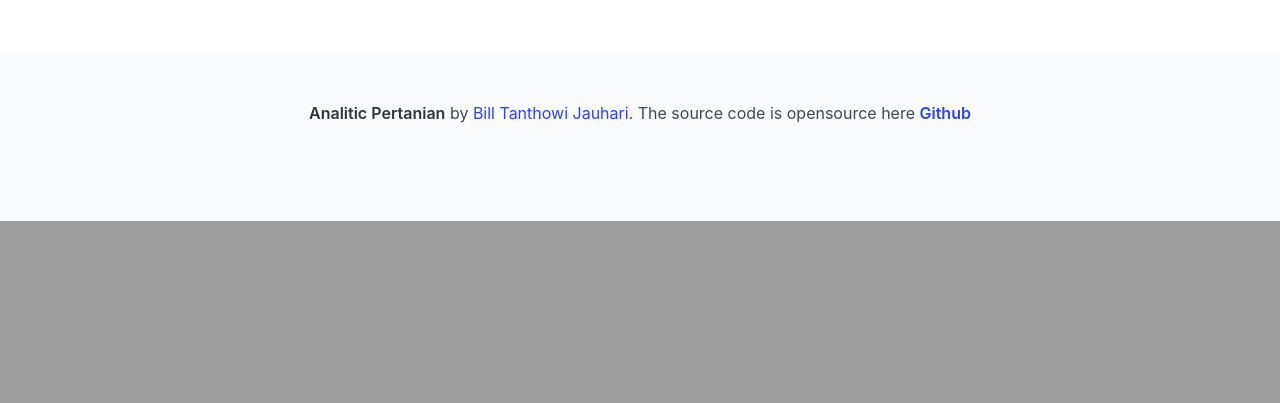
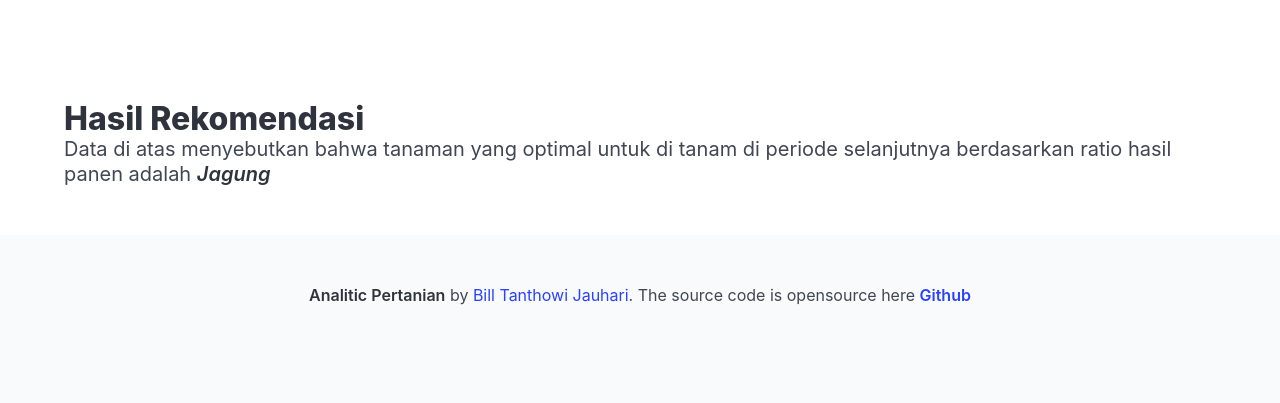
Before and after one commit to billxcode/datascience-pertanian-web-django, a Django app: page /statistic/ in a window 1280 px wide. Shown: the part 922-1325 px from the top of the page. Before the commit the page ends 1143 px from the top, so only its background shows below. Run offline with Django 3.2, Linux system fonts and the light colour scheme; data comes from the database, SQL or seed files in the repository; both versions use the stored data as it was after the commit; some libraries are stand-ins or nearby versions.

Commit message:
convert data to decimal before saved in database, and ordering it by value

```diff
--- a/MOORA/models.py
+++ b/MOORA/models.py
@@ -32,3 +32,10 @@ class Bobot(models.Model):
     name_kriteria = models.ForeignKey(NameKriteria, default=None, on_delete=models.CASCADE)
     def __str__(self):
         return str(self.value)
+
+class Preferensi(models.Model):
+    tanaman = models.ForeignKey(Tanaman, on_delete=models.CASCADE)
+    value = models.CharField(max_length=255)
+    pub_date = models.DateTimeField(auto_now=True)
+    def __str__(self):
+        return str(self.tanaman)
--- a/statistic/templates/graph/result.html
+++ b/statistic/templates/graph/result.html
@@ -21,8 +21,8 @@
             data.addColumn('number', 'Slices');
             data.addRows([
                 {% load index %}
-                {% for tnm in tanamans %}
-                    ['{{ tnm.name }}', {{ preferensi|index:forloop.counter0 }} ],
+                {% for tnm in preferensi %}
+                    ['{{ tnm.tanaman }}', {{ tnm.value }} ],
                 {% endfor %}
             ]);
 
@@ -47,8 +47,8 @@
             var data = google.visualization.arrayToDataTable([
                 ['Tanaman', 'Preferensi'],
                 {% load index %}
-                {% for tnm in tanamans %}
-                    ['{{ tnm.name }}', {{ preferensi|index:forloop.counter0 }} ],
+                {% for tnm in preferensi %}
+                    ['{{ tnm.tanaman }}', {{ tnm.value }} ],
                 {% endfor %}
             ]);
 
@@ -76,8 +76,8 @@
         data.addColumn('string', 'Preferensi');
         data.addRows([
             {% load index %}
-            {% for tnm in tanamans %}
-                ['{{ tnm.name }}', '{{ tnm.name_area }}', '{{ preferensi|index:forloop.counter0 }}' ],
+            {% for tnm in preferensi %}
+                ['{{ tnm.tanaman }}', '{{ tnm.tanaman.name_area }}', '{{ tnm.value }}' ],
             {% endfor %}
         ]);
 
@@ -95,8 +95,8 @@
         var data = google.visualization.arrayToDataTable([
             ['ID', 'Preferensi', 'Number', 'Name'],
             {% load index %}
-            {% for tnm in tanamans %}
-                ['{{ tnm.name }}', {{ preferensi|index:forloop.counter0 }}, {{ forloop.counter }}, '{{ tnm.name }}' ],
+            {% for tnm in preferensi %}
+                ['{{ tnm.tanaman }}', {{ tnm.value }}, {{ forloop.counter }}, '{{ tnm.tanaman }}' ],
             {% endfor %}
         ]);
 
@@ -120,8 +120,8 @@
         var data = google.visualization.arrayToDataTable([
             ['Tanaman', 'Preferensi'],
             {% load index %}
-            {% for tnm in tanamans %}
-                ['{{ tnm.name }}', {{ preferensi|index:forloop.counter0 }}],
+            {% for tnm in preferensi %}
+                ['{{ tnm.tanaman }}', {{ tnm.value }}],
             {% endfor %}
         ]);
 
@@ -144,8 +144,8 @@
         var data = google.visualization.arrayToDataTable([
             ['Tanaman', 'Preferensi'],
             {% load index %}
-            {% for tnm in tanamans %}
-                ['{{ tnm.name }}', {{ preferensi|index:forloop.counter0 }}],
+            {% for tnm in preferensi %}
+                ['{{ tnm.tanaman }}', {{ tnm.value }}],
             {% endfor %}
         ]);
 
@@ -190,6 +190,7 @@
         </div>
     </div>
 </section>
+
 <section class="section">
     <div class="container">
 
@@ -221,7 +222,18 @@
             </div>
     </div>
 </section>
-
+<section class="hero is-bold">
+    <div class="hero-body">
+        <div class="container">
+            <h1 class="title">
+                Hasil Rekomendasi
+            </h1>
+            <h2 class="subtitle">
+                Data di atas menyebutkan bahwa tanaman yang optimal untuk di tanam di periode selanjutnya berdasarkan ratio hasil panen adalah <strong><i>{{ preferensi.0.tanaman }}</i> </strong>
+            </h2>
+        </div>
+    </div>
+</section>
 
 
 {% endblock %}
--- a/statistic/views.py
+++ b/statistic/views.py
@@ -4,8 +4,9 @@ from __future__ import unicode_literals
 from django.shortcuts import render
 from rest_framework import serializers
 from django.http import HttpResponse, JsonResponse
-from MOORA.models import Kriteria, Bobot, Tanaman, NameKriteria
+from MOORA.models import Kriteria, Bobot, Tanaman, NameKriteria, Preferensi
 from cmath import sqrt
+from decimal import Decimal
 
 # Create your views here.
 
@@ -18,11 +19,12 @@ def index(request):
     PREFERENSI = preferensi(SUM)
     RATIO = priceQualityRatio(PREFERENSI)
     tanamans = Tanaman.objects.all()
+    pref = Preferensi.objects.order_by('-value').all()
     context = {
         'tanamans' : tanamans,
-        'preferensi' : list(RATIO)
+        'preferensi' : list(pref)
     }
-    # return render(request, 'graph/json.html', { 'preferensi' : RATIO})
+    # return render(request, 'graph/json.html', { 'preferensi' : list(RATIO)})
     return render(request, 'graph/result.html', context)
 
 def defineMatrix():
@@ -86,10 +88,16 @@ def preferensi(NORMAL):
 
 def priceQualityRatio(PREFERENSI):
     kriterias = Kriteria.objects.filter(name_kriteria_id=4)
+    tanamans = Tanaman.objects.all()
+    Preferensi.objects.all().delete()
     index = 0
     HASIL = []
     for i in kriterias:
         helper = PREFERENSI[index]/float(i.value)
+        pref = Preferensi()
+        pref.tanaman_id = tanamans[index].id
+        pref.value = round(Decimal(helper), 7)
+        pref.save()
         index += 1
-        HASIL.append(float(helper.real))
+        HASIL.append(pref.value)
     return HASIL
```
Also changed, not shown: MOORA/migrations/0009_preferensi.py (added), db.sqlite3, 1 other file.
